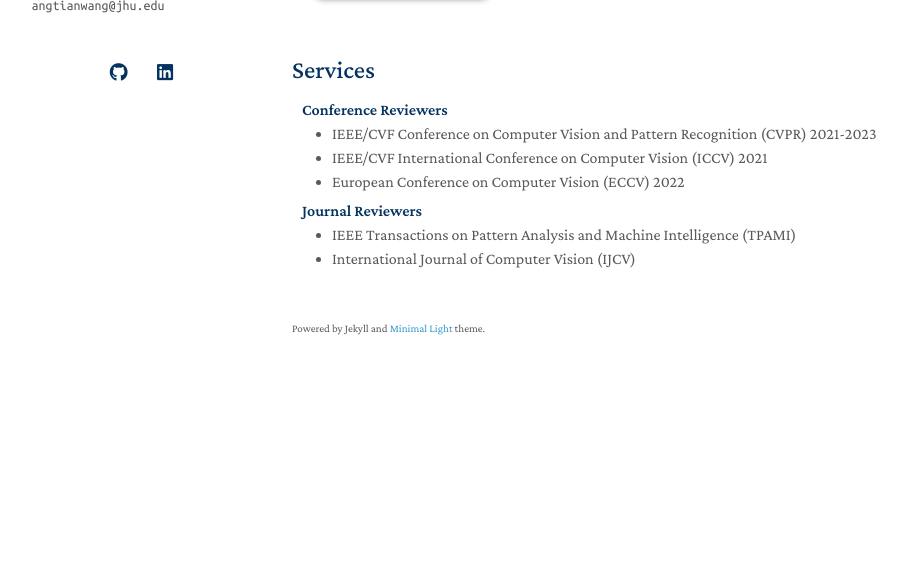
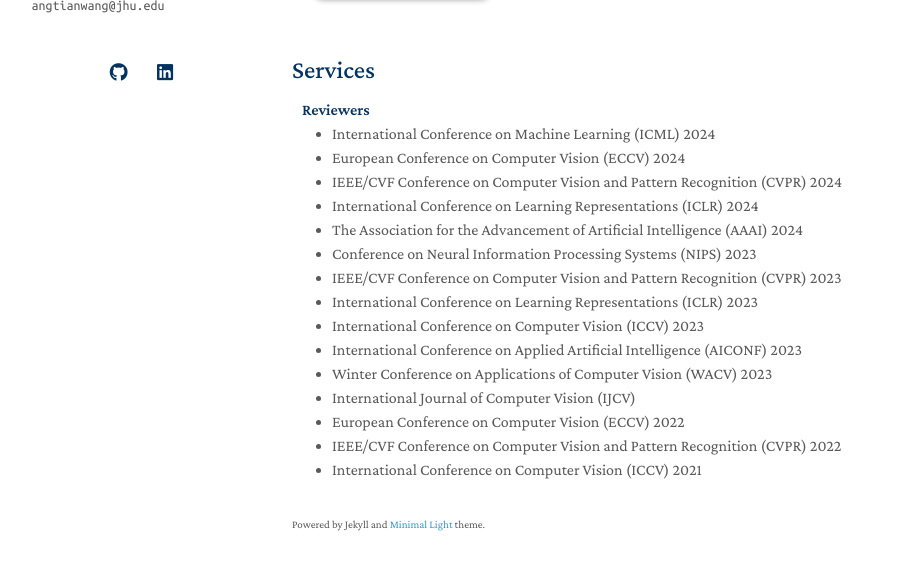
Before and after one commit to angtianwang/angtianwang.github.io, a Jekyll site: the page built from index.md, in a window 1280 px wide and 900 px high, scrolled down 3432 px, cut to the strip 295-865 px from the top of the window. Shown: the whole strip, without its empty margins (178-1085 px from the left). Built offline with Jekyll 4.4.1, drawn with Linux system fonts in a browser that asks for light colours; nearby versions of some CDN libraries; a style sheet for code colours, icons or effects is not loaded; our own code applies the rules of GitHub Pages for plain Markdown files; before the commit the page ends 4136 px from its top, so only the background shows below that.

Commit message:
Update services.md

```diff
--- a/_includes/services.md
+++ b/_includes/services.md
@@ -1,16 +1,21 @@
 ## Services
 
-<h4 style="margin:0 10px 0;">Conference Reviewers</h4>
+<h4 style="margin:0 10px 0;">Reviewers</h4>
 
 <ul style="margin:0 0 5px;">
-  <li><a href="http://cvpr2023.thecvf.com/"><autocolor>IEEE/CVF Conference on Computer Vision and Pattern Recognition (CVPR) 2021-2023</autocolor></a></li>
-  <li><a href="http://iccv2021.thecvf.com/"><autocolor>IEEE/CVF International Conference on Computer Vision (ICCV) 2021</autocolor></a></li>
-  <li><a href="https://eccv2022.ecva.net/"><autocolor>European Conference on Computer Vision (ECCV) 2022</autocolor></a></li>
+<li><a href="https://icml.cc/Conferences/2024/"><autocolor>International Conference on Machine Learning (ICML) 2024</autocolor></a></li>
+<li><a href="https://eccv2024.ecva.net/"><autocolor>European Conference on Computer Vision (ECCV) 2024</autocolor></a></li>
+<li><a href="http://cvpr2024.thecvf.com/"><autocolor>IEEE/CVF Conference on Computer Vision and Pattern Recognition (CVPR) 2024</autocolor></a></li>
+<li><a href="https://iclr.cc/Conferences/2024/"><autocolor>International Conference on Learning Representations (ICLR) 2024</autocolor></a></li>
+<li><a href="https://aaai.org/Conferences/AAAI-24/"><autocolor>The Association for the Advancement of Artificial Intelligence (AAAI) 2024</autocolor></a></li>
+<li><a href="https://neurips.cc/Conferences/2023/"><autocolor>Conference on Neural Information Processing Systems (NIPS) 2023</autocolor></a></li>
+<li><a href="http://cvpr2023.thecvf.com/"><autocolor>IEEE/CVF Conference on Computer Vision and Pattern Recognition (CVPR) 2023</autocolor></a></li>
+<li><a href="https://iclr.cc/Conferences/2023/"><autocolor>International Conference on Learning Representations (ICLR) 2023</autocolor></a></li>
+<li><a href="http://iccv2023.thecvf.com/"><autocolor>International Conference on Computer Vision (ICCV) 2023</autocolor></a></li>
+<li><a href="http://aiconf2023.com/"><autocolor>International Conference on Applied Artificial Intelligence (AICONF) 2023</autocolor></a></li>
+<li><a href="https://wacv2023.thecvf.com/"><autocolor>Winter Conference on Applications of Computer Vision (WACV) 2023</autocolor></a></li>
+<li><a href="https://www.springer.com/journal/11263"><autocolor>International Journal of Computer Vision (IJCV)</autocolor></a></li>
+<li><a href="https://eccv2022.ecva.net/"><autocolor>European Conference on Computer Vision (ECCV) 2022</autocolor></a></li>
+<li><a href="http://cvpr2022.thecvf.com/"><autocolor>IEEE/CVF Conference on Computer Vision and Pattern Recognition (CVPR) 2022</autocolor></a></li>
+<li><a href="http://iccv2021.thecvf.com/"><autocolor>International Conference on Computer Vision (ICCV) 2021</autocolor></a></li>
 </ul>
-
-<h4 style="margin:0 10px 0;">Journal Reviewers</h4>
-
-<ul style="margin:0 0 20px;">
-  <li><a href="https://www.computer.org/csdl/journal/tp"><autocolor>IEEE Transactions on Pattern Analysis and Machine Intelligence (TPAMI)</autocolor></a></li>
-  <li><a href="https://www.springer.com/journal/11263"><autocolor>International Journal of Computer Vision (IJCV)</autocolor></a></li>
-</ul>
```
